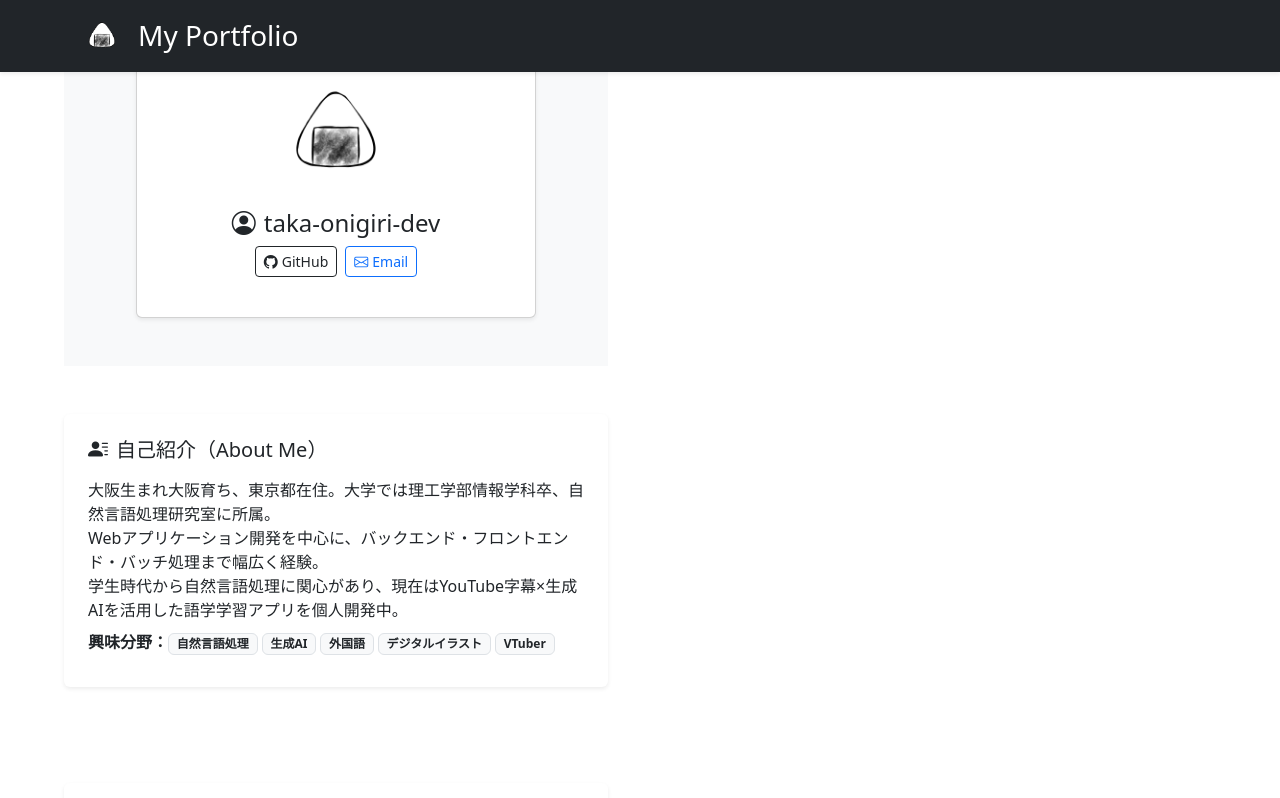
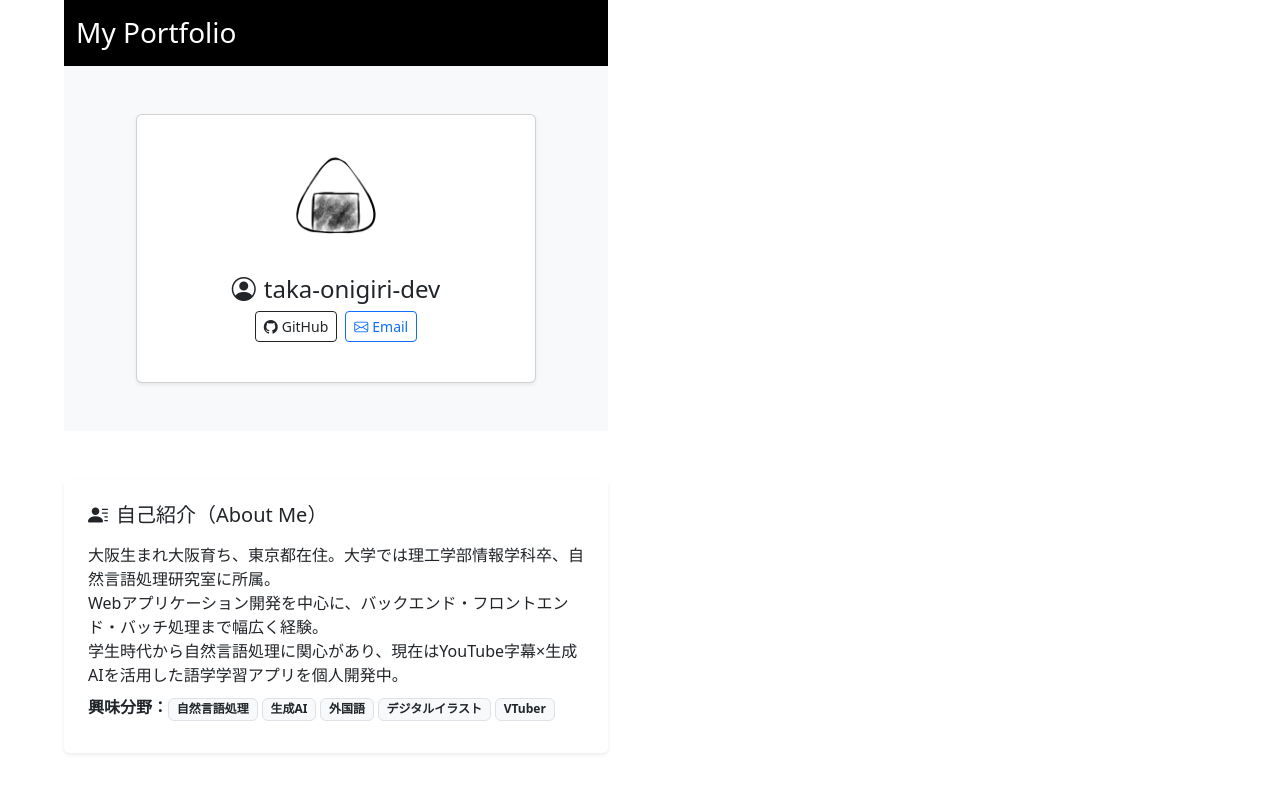
Before and after one commit to taka-onigiri-dev/my-portfolio, a Vue app: page / in a window 1280 px wide. Shown: the top 798 px of the page. Built offline with nearby package versions, Linux system fonts and the light colour scheme; the HTML template or start-up script is replaced by a standard one.

Commit message:
ヘッダー固定解除

```diff
--- a/src/components/Header.vue
+++ b/src/components/Header.vue
@@ -1,8 +1,7 @@
 <template>
-  <header class="py-3 bg-dark text-white fixed-top shadow-sm">
-    <div class="container d-flex align-items-center">
-      <img src="@/assets/onigiri.PNG" alt="アイコン" class="rounded-circle me-3" style="width:40px;height:40px;object-fit:cover;">
-      <h1 class="h3 mb-0 text-white">My Portfolio</h1>
+  <header class="py-3 bg-black text-white">
+    <div class="container">
+      <h1 class="h3 mb-0">My Portfolio</h1>
     </div>
   </header>
 </template>
```
